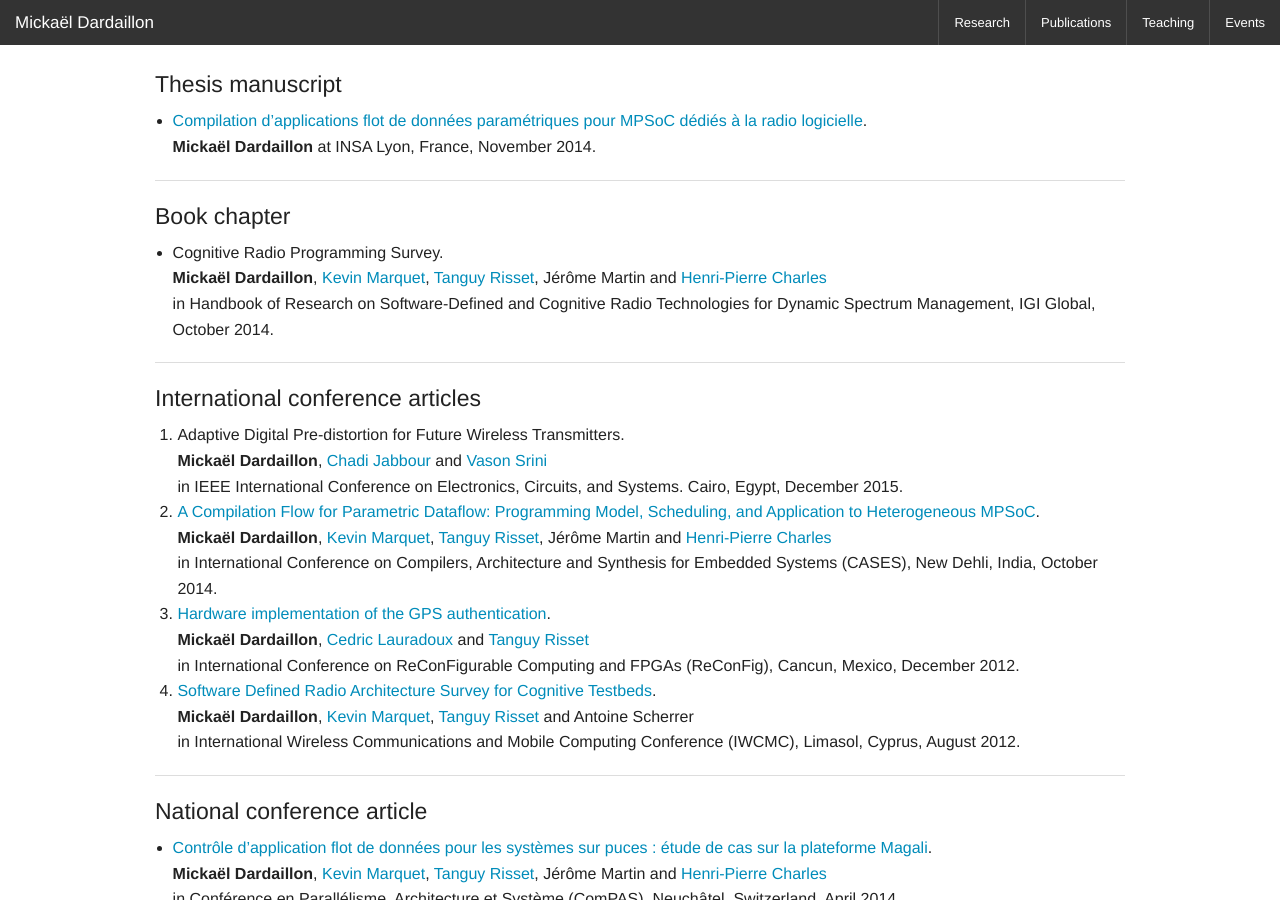
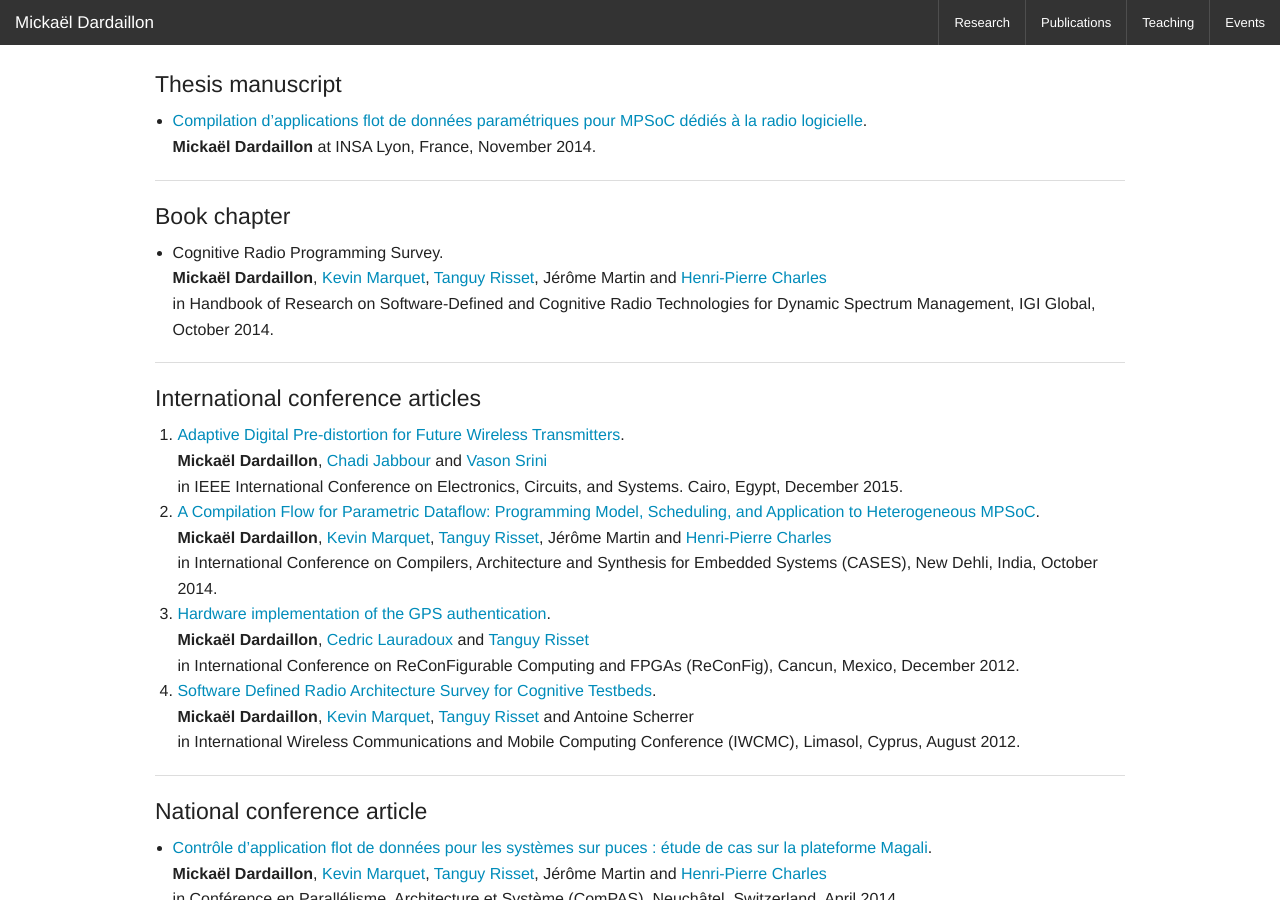
Before and after one commit to dardarel/dardarel.github.io, a Jekyll site: the page built from publications/index.md, in a window 1280 px wide and 900 px high. Built offline with Jekyll 4.4.1, drawn with Linux system fonts in a browser that asks for light colours; Markdown is read by kramdown in place of the engine named in the settings; some of the changed lines change nothing that is shown.

Commit message:
Update ICECS with link.

```diff
--- a/publications/index.md
+++ b/publications/index.md
@@ -21,7 +21,7 @@ title: "Publications"
 <hr>
 #### International conference articles
 
-1. Adaptive Digital Pre-distortion for Future Wireless Transmitters.<br>
+1. [Adaptive Digital Pre-distortion for Future Wireless Transmitters](http://ieeexplore.ieee.org/xpl/articleDetails.jsp?arnumber=7440316).<br>
    **Mickaël Dardaillon**, [Chadi Jabbour] and [Vason Srini]<br>
    in IEEE International Conference on Electronics, Circuits, and Systems. Cairo, Egypt, December 2015.
 1. [A Compilation Flow for Parametric Dataflow: Programming Model, Scheduling,
```
